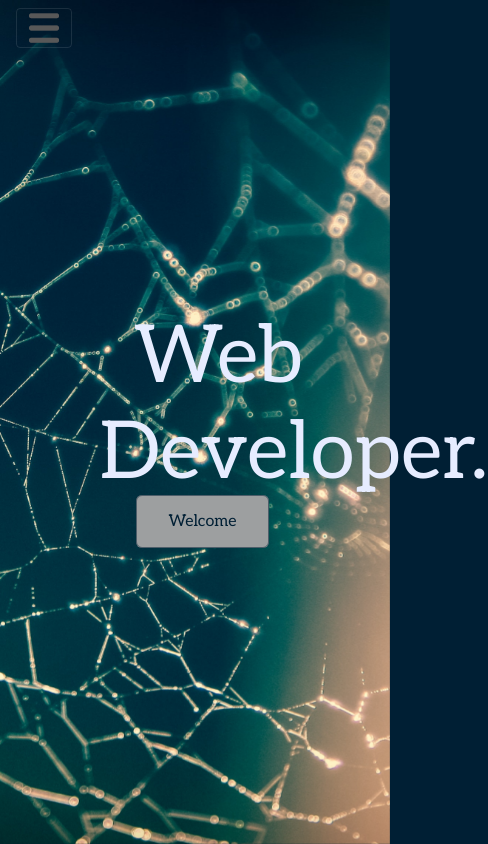
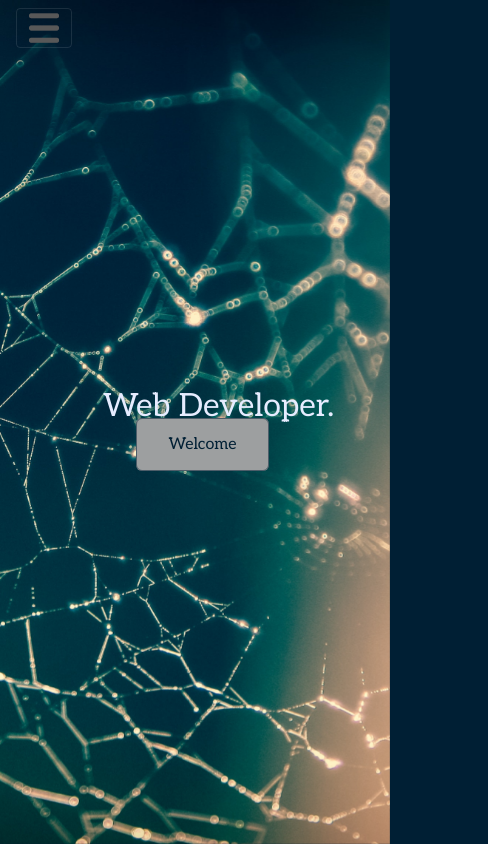
Before and after one commit to mattmarc44/CVPage, a plain HTML site: page index.html in a window 390 px wide. Shown: the whole page, 488 px wide, since content can reach past the window. Drawn offline with nearby package versions, Linux system fonts and the light colour scheme.

Commit message:
old noise

```diff
--- a/style/base/_base.scss
+++ b/style/base/_base.scss
@@ -1,3 +1,7 @@
+html {
+    overflow-x: hidden;
+}
+
 body {
     font-family: 'Aleo', serif;
     background-color: $mainCo;
--- a/style/base/_mixins.scss
+++ b/style/base/_mixins.scss
@@ -15,3 +15,10 @@
         background-color: $darkGrey;
     }
 }
+
+//media queries
+@mixin smallScr {
+    @media only screen and (max-width: 600px) {
+        @content;
+    }
+}
--- a/style/layout/_landing.scss
+++ b/style/layout/_landing.scss
@@ -9,9 +9,13 @@
     width: 100%;
 
     h1 {
-        font-size: 5em;
+        font-size: 5rem;
         text-align: center;
         padding-left: 2rem;
+
+        @include smallScr {
+            font-size: 2rem;
+        }
     }
 
     .landing-content {
```
Also changed, not shown: style/main.css, 1 other file.
